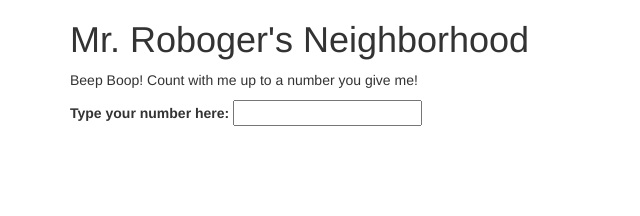
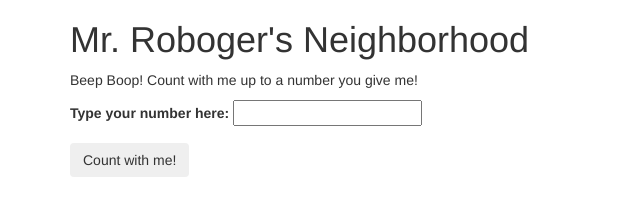
Before and after one commit to lucianmiller/robogers-neighborhood, a plain HTML site: page index.html in a window 1280 px wide. Shown: the whole page, without its empty margins (0-640 px from the left). Drawn offline with Linux system fonts and the light colour scheme.

Commit message:
It will add sumbit button

```diff
--- a/index.html
+++ b/index.html
@@ -16,6 +16,7 @@
         <label for="number">Type your number here:</label>
         <input id="number" type="text">
       </div>
+      <button type="Submit" class="btn">Count with me!</button>
     </form>
   </div>
 </body>
```
